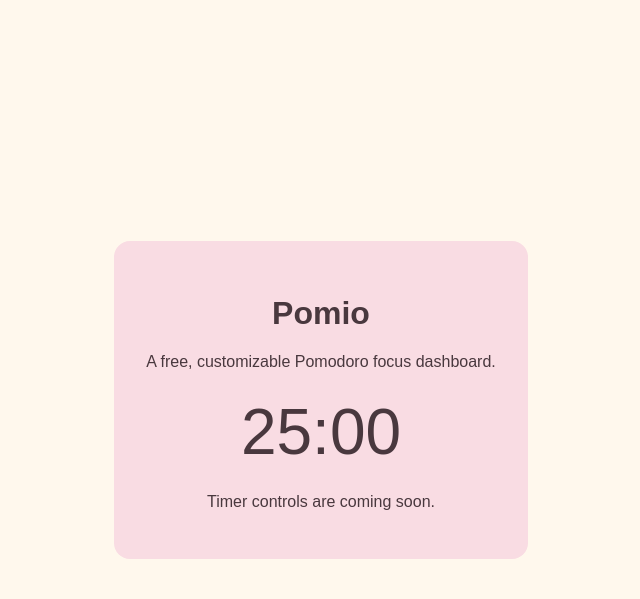
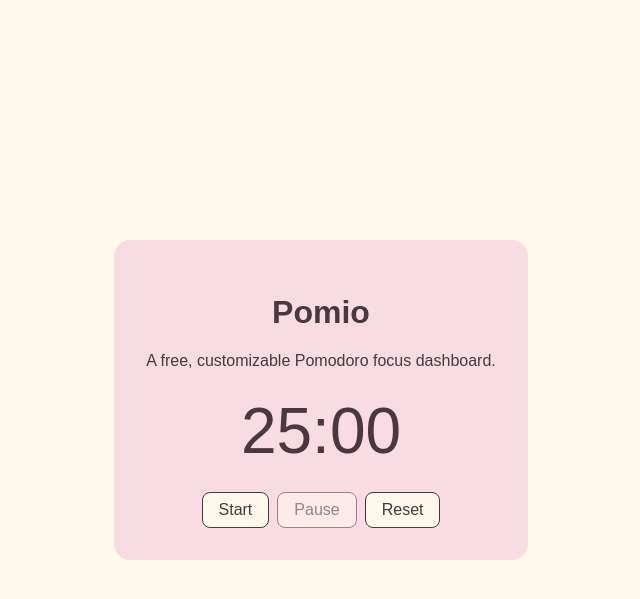
Before and after one commit to oleisia/pomio, a Flask app: page / in a window 1280 px wide. Shown: the top 599 px of the page, without its empty margins (319-959 px from the left). Run offline with Flask 3, Linux system fonts and the light colour scheme.

Commit message:
Implement functional Pomodoro countdown timer

```diff
--- a/static/css/style.css
+++ b/static/css/style.css
@@ -20,3 +20,23 @@ main {
   font-size: 4rem;
   margin: 1.5rem 0;
 }
+
+.timer-controls {
+  display: flex;
+  flex-wrap: wrap;
+  justify-content: center;
+  gap: 0.5rem;
+}
+
+.timer-controls button {
+  padding: 0.5rem 1rem;
+  border: 1px solid currentColor;
+  border-radius: 0.5rem;
+  background: #fff8ed;
+  color: inherit;
+  font: inherit;
+}
+
+.timer-controls button:disabled {
+  opacity: 0.55;
+}
--- a/static/js/timer.js
+++ b/static/js/timer.js
@@ -1 +1,68 @@
-// Placeholder for future Pomodoro timer functionality.
+const defaultDurationMs = 25 * 60 * 1000;
+let remainingMs = defaultDurationMs;
+let endTimeMs = null;
+let intervalId = null;
+
+const timerDisplay = document.querySelector("#timer-display");
+const startButton = document.querySelector("#start-timer");
+const pauseButton = document.querySelector("#pause-timer");
+const resetButton = document.querySelector("#reset-timer");
+
+function startTimer() {
+  if (intervalId !== null || remainingMs === 0) {
+    return;
+  }
+
+  endTimeMs = Date.now() + remainingMs;
+  intervalId = setInterval(updateCountdown, 250);
+  renderTimer();
+}
+
+function stopCountdown() {
+  clearInterval(intervalId);
+  intervalId = null;
+  endTimeMs = null;
+}
+
+function updateCountdown() {
+  // Derive time from the deadline so delayed callbacks do not slow the countdown.
+  remainingMs = Math.max(0, endTimeMs - Date.now());
+  if (remainingMs === 0) {
+    stopCountdown();
+  }
+  renderTimer();
+}
+
+function pauseTimer() {
+  if (intervalId === null) {
+    return;
+  }
+
+  // Capture time at the click, including any fraction of a second since the last update.
+  remainingMs = Math.max(0, endTimeMs - Date.now());
+  stopCountdown();
+  renderTimer();
+}
+
+function resetTimer() {
+  stopCountdown();
+  remainingMs = defaultDurationMs;
+  renderTimer();
+}
+
+function renderTimer() {
+  // Keep a partial second visible until it has fully elapsed.
+  const totalSeconds = Math.ceil(remainingMs / 1000);
+  const minutes = String(Math.floor(totalSeconds / 60)).padStart(2, "0");
+  const seconds = String(totalSeconds % 60).padStart(2, "0");
+  timerDisplay.textContent = `${minutes}:${seconds}`;
+
+  const isRunning = intervalId !== null;
+  startButton.disabled = isRunning || remainingMs === 0;
+  pauseButton.disabled = !isRunning;
+}
+
+startButton.addEventListener("click", startTimer);
+pauseButton.addEventListener("click", pauseTimer);
+resetButton.addEventListener("click", resetTimer);
+renderTimer();
--- a/templates/index.html
+++ b/templates/index.html
@@ -11,8 +11,12 @@
     <h1>Pomio</h1>
     <p>A free, customizable Pomodoro focus dashboard.</p>
 
-    <div class="timer" aria-label="Pomodoro timer">25:00</div>
-    <p>Timer controls are coming soon.</p>
+    <div id="timer-display" class="timer" role="timer" aria-label="Pomodoro time remaining">25:00</div>
+    <div class="timer-controls">
+      <button id="start-timer" type="button">Start</button>
+      <button id="pause-timer" type="button" disabled>Pause</button>
+      <button id="reset-timer" type="button">Reset</button>
+    </div>
   </main>
 
   <script src="{{ url_for('static', filename='js/timer.js') }}"></script>
```
